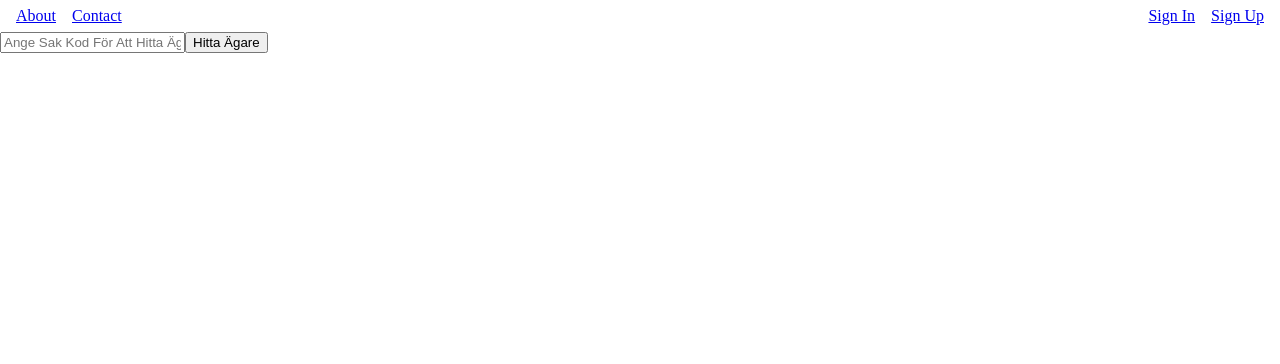
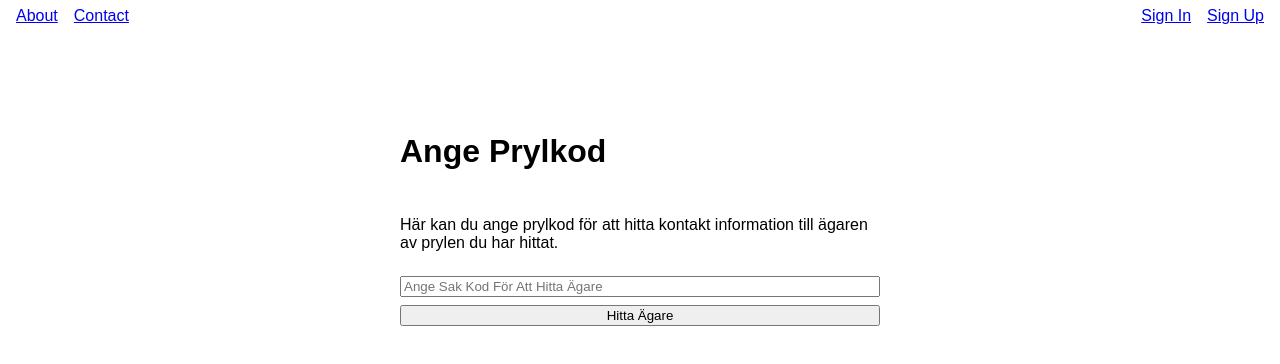
Before and after one commit to JohannesThoren/lost-and-found, a React (Vite) app in the folder lost-and-found-frontend/: page / in a window 1280 px wide. Shown: the top 364 px of the page. Built offline with nearby package versions, Linux system fonts and the light colour scheme.

Commit message:
code demo is working

```diff
--- a/lost-and-found-frontend/src/components/CodeInput.tsx
+++ b/lost-and-found-frontend/src/components/CodeInput.tsx
@@ -12,7 +12,6 @@ interface IStates {
     owner: string,
     ContactInformation: [{ type: string, value: string }],
     code: string,
-    hasContactInfo: boolean
 }
 
 
@@ -26,14 +25,12 @@ export default class CodeInput extends React.Component<IProps, IStates> {
                 owner: "",
                 ContactInformation: [],
                 code: "",
-                hasContactInfo: false
             }
         } else {
             this.state = {
                 owner: "",
                 ContactInformation: [],
                 code: this.props.code,
-                hasContactInfo: false
             }
         }
     }
@@ -45,28 +42,24 @@ export default class CodeInput extends React.Component<IProps, IStates> {
     }
 
     update_code(event) {
-        this.setState({"code": event.target.value})
+        this.setState({ContactInformation: [{type: "", value: ""}], owner: "", "code": event.target.value})
     }
 
     async fetch_contact_info_from_code() {
         let response = await axios.get(`http://localhost:3001/item/code/` + this.state.code)
-        console.log(response)
-
-        this.state.ContactInformation = response.data
-        this.setState({hasContactInfo:  this.state.ContactInformation.length > 0})
+        this.setState({code: this.state.code, owner: response.data.user, ContactInformation: response.data.contact_info})
     }
 
     render() {
         return (
             <>
-                <div>
-                    <input value={this.state.code} onChange={(e) => this.update_code(e)} type={"text"}
+                <div className={"code_input"}>
+                    <h1>Ange Prylkod</h1>
+                    <p>Här kan du ange prylkod för att hitta kontakt information till ägaren av prylen du har hittat.</p>
+                    <input className={"input"} value={this.state.code} onChange={(e) => this.update_code(e)} type={"text"}
                            placeholder={"Ange Sak Kod För Att Hitta Ägare"}/>
-                    <button onClick={async () => {
-                        await this.fetch_contact_info_from_code()
-                    }}>Hitta Ägare
-                    </button>
-                    {this.state.hasContactInfo && (
+                    <button className={"button"} onClick={async () => {await this.fetch_contact_info_from_code()}}>Hitta Ägare</button>
+                    {this.state.owner != "" && (
                         <OwnerContactInfo owner={this.state.owner} ContactInformation={this.state.ContactInformation}/>
                     )}
                 </div>
--- a/lost-and-found-frontend/src/components/OwnerContactInfo.tsx
+++ b/lost-and-found-frontend/src/components/OwnerContactInfo.tsx
@@ -6,7 +6,7 @@ import CodeInput from "./CodeInput";
 
 interface IProps {
     owner: string,
-    ContactInformation: [{type: string, value: string, id: number}],
+    ContactInformation: [{ type: string, value: string, id: number }]
 }
 
 interface IStates {
@@ -21,20 +21,26 @@ export default class OwnerContactInfo extends React.Component<IProps, IStates> {
     }
 
 
-
     render() {
         return (
             <>
+                <div className={"contact-info"}>
                     <h2>{this.props.owner}'s Kontakt Information</h2>
+                    <p>Använd nedanstående kontaktinformation för att kontakta ägaren och berätta att du har hittat hens
+                        pryl.
+                        Ett mail kommer att skickas till hen med den gps position du hade när du skannade qr-koden</p>
+                    <div className={"items"}>
                         {this.props.ContactInformation.map((v, i) => {
                             return (
-                        <div className={"item"}>
-                            <h1>{v.id}</h1>
-                            <p>{v.type}</p>
+                                <div key={i} className={"item"}>
+                                    <p className={"type"}>{v.type}</p>
                                     <p>{v.value}</p>
                                 </div>
                             )
-                }) }
+                        })}
+                    </div>
+                </div>
+
             </>
         );
     }
--- a/lost-and-found-frontend/src/style/CodeInput.css
+++ b/lost-and-found-frontend/src/style/CodeInput.css
@@ -0,0 +1,9 @@
+.code_input {
+    display: flex;
+    width: min(50vw, 30rem);
+    margin-inline: auto;
+    margin-top: 10vh;
+    flex-wrap: nowrap;
+    flex-direction: column;
+    row-gap: .5em;
+}
--- /dev/null
+++ b/lost-and-found-frontend/src/style/Contact.css
@@ -0,0 +1,17 @@
+.items {
+    display: flex;
+    flex-direction: column;
+    row-gap: .5em;
+}
+
+.item {
+
+    display: flex;
+    justify-content: space-between;
+}
+
+.item p { padding: 0; margin: 0;}
+
+.type {
+    font-weight: bolder;
+}
--- a/lost-and-found-frontend/src/style/style.css
+++ b/lost-and-found-frontend/src/style/style.css
@@ -1,5 +1,7 @@
 @import url('./Nav.css');
-
+@import url('./CodeInput.css');
+@import url('./Contact.css');
 body {
+    font-family: sans-serif;
     margin: 0px;
 }
```
Also changed, not shown: 2 other files (tests, documents, lock files or other folders). Lines whose indentation alone changed are shown as unchanged.
